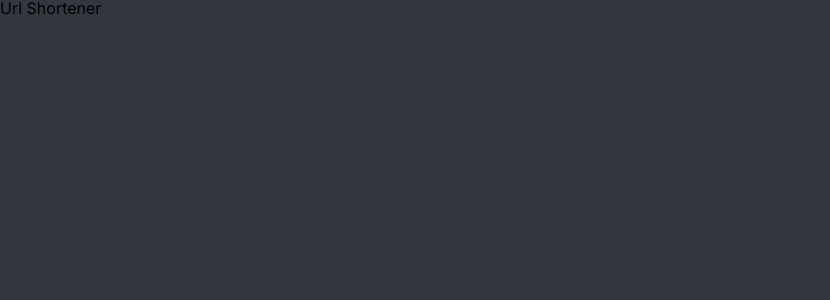
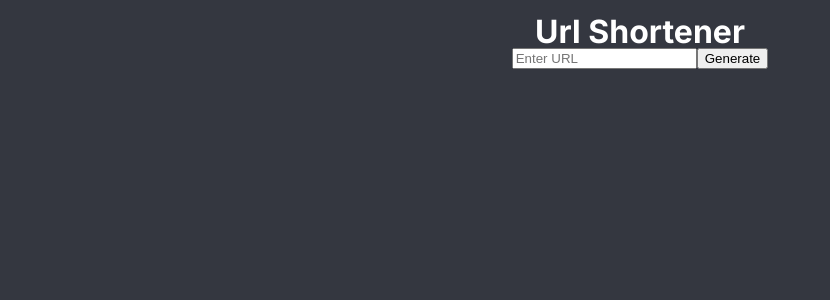
Before and after one commit to nitzanpap/url-shortener, a Next.js app in the folder client/: page / in a window 1280 px wide. Shown: the top 300 px of the page, without its empty margins (0-830 px from the left). Built offline with nearby package versions, Linux system fonts and the light colour scheme; no server answers.

Commit message:
Small fix

```diff
--- /dev/null
+++ b/client/src/api/serverApi.ts
@@ -0,0 +1,23 @@
+import axios from 'axios';
+import { configurations } from "../configs/config"
+
+const serverApi = axios.create({
+    baseURL: configurations.envVars.serverBaseUrl
+});
+
+export const isServerAvailable = async () => {
+    try {
+        const response = await serverApi.get("/");
+        return response.status === 200 && response.data.status === "ok";
+    } catch (error) {
+        console.error("Error checking server status:", error);
+        return false;
+    }
+}
+
+export const generateShortUrl = async (url: string) => {
+};
+
+// Add more API methods as needed
+
+export default serverApi;
--- a/client/src/app/page.tsx
+++ b/client/src/app/page.tsx
@@ -1,15 +1,54 @@
+"use client" // This is temporary until I extract the client code into a separate components
+
+import { useEffect, useState } from "react"
 import styles from "./page.module.scss"
 import { generalStrings } from "@/constants/constants"
+import { isServerAvailable } from "../api/serverApi"
 
 export default function Home() {
+  const [url, setUrl] = useState<string>("")
+
+  const handleUrlInputChanged = (e: React.ChangeEvent<HTMLInputElement>) => {
+    setUrl(e.target.value)
+  }
+
+  const handleGenerateButtonClicked = () => {
+    console.log("Generate button clicked")
+  }
+
+  useEffect(() => {
+    new Promise<void>(async (resolve, reject) => {
+      console.log("Is server available?", await isServerAvailable())
+    })
+  }, [])
+
+  useEffect(() => {
+    console.log("URL:", url)
+  }, [url])
+
   return (
-    <main className={styles.main}>
-      <header className={styles.header}>
-        <h1 className={styles.title}>{generalStrings.title}</h1>
-      </header>
-      <section className={styles.section}>
-
-      </section>
-    </main>
+    <section className={styles.pageContainer}>
+      <header className={styles.header}></header>
+      <main className={styles.main}>
+        <section className={styles.titleContainer}>
+          <h1 className={styles.title}>{generalStrings.title}</h1>
+        </section>
+        <section className={styles.contentContainer}>
+          <input
+            type="url"
+            name="url"
+            id="url"
+            className={styles.urlInput}
+            placeholder="Enter URL"
+            value={url}
+            onChange={handleUrlInputChanged}
+          />
+          <button className={styles.urlButton} onClick={handleGenerateButtonClicked}>
+            Generate
+          </button>
+        </section>
+      </main>
+      <footer className={styles.footer}></footer>
+    </section>
   )
 }
```
